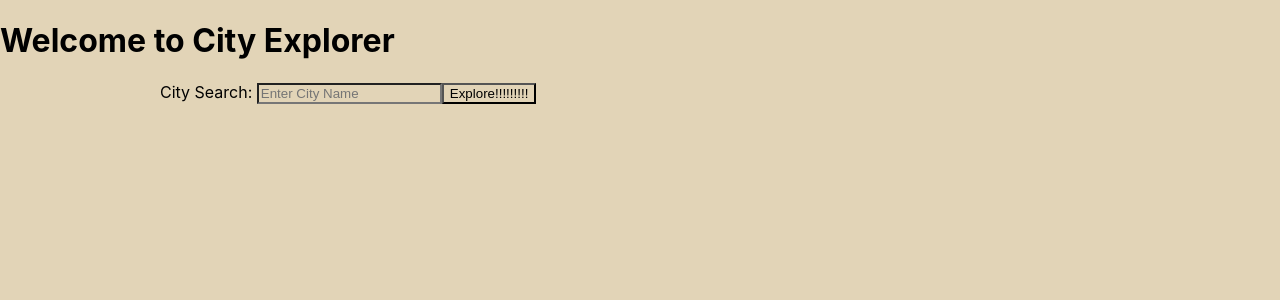
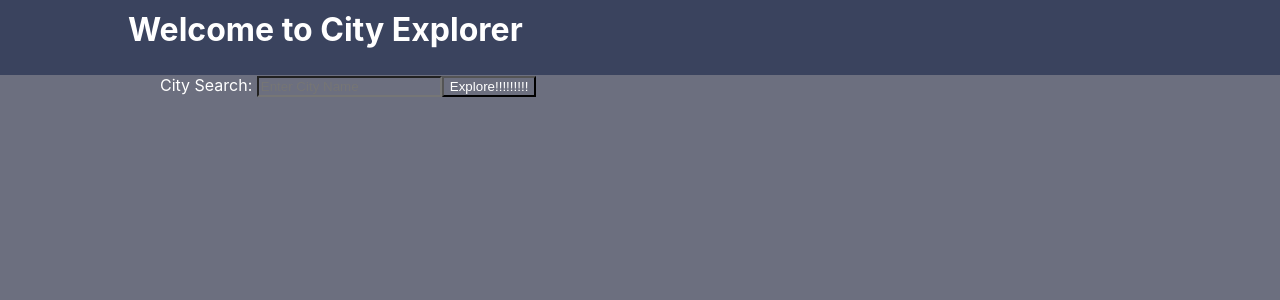
Before and after one commit to reichertc2/city-explorer, a React (Create React App) app: page / in a window 1280 px wide. Shown: the top 300 px of the page. Built offline with nearby package versions, Linux system fonts and the light colour scheme.

Commit message:
refactored to lab 09 storyboard requirements

```diff
--- a/src/App.css
+++ b/src/App.css
@@ -1,5 +1,8 @@
 * {
-  background-color: #e2d4b7;
+  background-color: #6C6F7F;
+  color:white;
+  box-sizing: border-box;
+
   /* color:#9c9583; */
 }
 
@@ -42,17 +45,31 @@
   }
 }
 
+header {
+  margin: 0px;
+  width: 100%;
+  height: 75px;
+  background-color: #3a435e;
+}
+
 main {
   margin: 0px auto;
   width: 960px;
   min-height: 500px;
-  background-color: #e2d4b7;
+  background-color: #6C6F7F;
   /* border: 1px solid red; */
 }
 
 section {
   width: 45%;
   display: inline-block;
+}
+
+h1 {
+  background-color: transparent;
+  margin: 0px 10%;
+  padding-top: 10px;
+  color: white;
 }
 
 h4 {
@@ -74,7 +91,7 @@ img {
   display: inline-block;
 }
 
-h5{
+h5 {
   display: inline-block;
   width: 45%;
 }
--- a/src/App.js
+++ b/src/App.js
@@ -1,16 +1,13 @@
 import './App.css';
 import React from 'react';
 import axios from 'axios';
-// import Form from './Components/Form.js'
+import Header from './Components/Header.js';
+import Form from './Components/Form.js'
 import CityName from './Components/CityName.js';
 import LatLon from './Components/LatLon.js';
 import Map from './Components/Map.js'
 import Weather from './Components/Weather.js';
 import ErrorBlock from './Components/ErrorBlock.js';
-import InputGroup from 'react-bootstrap/InputGroup';
-import FormControl from 'react-bootstrap/FormControl';
-import Button from 'react-bootstrap/Button';
-import { BrowserRouter as Router, Route, Switch } from "react-router-dom";
 import Movies from './Components/Movies';
 
 class App extends React.Component {
@@ -29,16 +26,31 @@ class App extends React.Component {
     }
   }
 
-  clearError = () => {
+  resetState = () =>{
     this.setState({
+      cityEntry: '',
+      locationQuery: {},
+      locationWeather: [],
+      mapURL: '',
       error: false,
       errorMessage: '',
-      cityEntry: ''
+      showWX: false,
+      moviesArray: [],
+      showMovie: false
     })
   }
 
-  assignLocation(value) {
-    this.setState({ cityEntry: value })
+  clearError = () => {
+    this.resetState();
+  }
+
+  assignLocation = (value) => {
+    // console.log(value, this.state);
+
+    this.setState({ cityEntry: value }, () => {
+      this.getLocation();
+    })
+
   }
 
   getLocation = async () => {
@@ -56,10 +68,10 @@ class App extends React.Component {
         lon: dataPull.data[0].lon,
         searchQuery: dataPull.data[0].display_name
       }
-      // let weatherAPI = await axios.get(`http://localhost:3001/weather?lat=${params.lat}&lon=${params.lon}&searchQuery=${this.state.cityEntry}`);
-      // let movieAPI = await axios.get(`http://localhost:3001/movies?searchQuery=${this.state.cityEntry}`)
-      let weatherAPI = await axios.get(`https://fierce-badlands-59125.herokuapp.com/weather?lat=${params.lat}&lon=${params.lon}&searchQuery=${this.state.cityEntry}`);
-      let movieAPI = await axios.get(`https://fierce-badlands-59125.herokuapp.com/movies?searchQuery=${this.state.cityEntry}`)
+      let weatherAPI = await axios.get(`http://localhost:3001/weather?lat=${params.lat}&lon=${params.lon}&searchQuery=${this.state.cityEntry}`);
+      let movieAPI = await axios.get(`http://localhost:3001/movies?searchQuery=${this.state.cityEntry}`)
+      // let weatherAPI = await axios.get(`https://fierce-badlands-59125.herokuapp.com/weather?lat=${params.lat}&lon=${params.lon}&searchQuery=${this.state.cityEntry}`);
+      // let movieAPI = await axios.get(`https://fierce-badlands-59125.herokuapp.com/movies?searchQuery=${this.state.cityEntry}`)
       // console.log(weatherAPI.data);
       // console.log(movieAPI);
       this.setState({
@@ -84,29 +96,16 @@ class App extends React.Component {
 
 
   render() {
-    // console.log('this is state', this.state.moviesArray);
+    // console.log('this is state', this.state.error);
     return (
       <>
-        <Router>
-          <h1>Welcome to City Explorer</h1>
+        <Header />
+
           <main>
-            <Switch>
-
-              {/* <Form
-          // getLocation={this.getLocation}
-          assignLocation={this.assignLocation}
-          getLocation={this.getLocation} /> */}
-              <Route exact path="/">
-                <InputGroup className="mb-3">
-                  <InputGroup.Text id="addon1" className="p3">City Search: </InputGroup.Text>
-                  <FormControl
-                    placeholder="Enter City Name"
-                    onChange={(event) => {
-                      event.preventDefault();
-                      this.setState({ cityEntry: event.target.value })
-                    }} />
-                  <Button variant="secondary" onClick={this.getLocation}>Explore!!!!!!!!!</Button>
-                </InputGroup>
+                <Form className="m-3 p-5"
+                  getLocation={this.getLocation}
+                  assignLocation={this.assignLocation}
+                  resetState={this.resetState}/>
 
                 {this.state.locationQuery.display_name && <div>
                   <CityName
@@ -116,21 +115,18 @@ class App extends React.Component {
                     lat={this.state.locationQuery.lat}
                     lon={this.state.locationQuery.lon}
                   />
-                  <section>
+
                     <Map
                       src={this.state.mapURL}
                       alt={this.state.locationQuery.display_name}
                     />
-                  </section>
-                  <section>
-                    {this.state.showWX && this.state.locationWeather.map((el) =>
+
+
+                    {this.state.showWX &&
                       <Weather
-                        locationWeatherDate={el.date}
-                        locationWeatherDescription={el.description}
-                        clearError={this.clearError}
-                        errorMessage={this.state.errorMessage}
-                        error={this.state.error} />)}
-                  </section>
+                        locationWeather={this.state.locationWeather}
+                         />
+                    }
                   <section>
 
                     {this.state.showMovie && this.state.moviesArray.map((el) =>
@@ -143,30 +139,15 @@ class App extends React.Component {
 
                   </section>
                 </div>}
-                {!(this.state.mapURL) &&
+                {(this.state.error) &&
                   <ErrorBlock
                     clearError={this.clearError}
                     errorMessage={this.state.errorMessage}
                     error={this.state.error} />
                 }
-              </Route>
-
-              <Route path="/weather" >
-                <Weather
-                  locationWeather={this.state.locationWeather}
-                  name={this.state.locationQuery.display_name}
-                  clearError={this.clearError}
-                  errorMessage={this.state.errorMessage}
-                  error={this.state.error} />
-              </Route>
-            </Switch>
-
-
 
           </main>
 
-
-        </Router>
       </>
     )
   };
--- a/src/Components/ErrorBlock.js
+++ b/src/Components/ErrorBlock.js
@@ -4,6 +4,7 @@ import Button from 'react-bootstrap/Button';
 class ErrorBlock extends React.Component {
 
     render() {
+        // console.log('this is state errorblock', this.props.error);
         return (
             <>
                 {this.props.error && <div>
--- a/src/Components/Form.js
+++ b/src/Components/Form.js
@@ -11,26 +11,34 @@ class Form extends React.Component {
         }
     }
 
-    handleChange(event) {
+    handleChange = (event) => {
         event.preventDefault();
         console.log(event);
-        this.setState({ cityEntry: event.target.value });
-        this.props.assignLocation(this.state.cityEntry);
+        this.props.resetState();
+        // this.addon1.value ="";
+        // this.setState({ cityEntry: event.target.value });
+        // let cityEntry = this.state.cityEntry;
+        this.props.assignLocation(event.target.value);
     }
     render() {
+        // console.log('this is state from form.js', this.state)
         return (
             <>
-                <InputGroup className="mb-3">
-                    <InputGroup.Text id="addon1" className="p3">City Search (From Form.js):</InputGroup.Text>
+                <InputGroup className="m-3 p-5">
+                    <InputGroup.Text id="addon1" className="p-3">City Search:  </InputGroup.Text>
                     <FormControl
                         placeholder="Enter City Name"
-                        onChange={this.handleChange}
+                        onChange={(event) => {
+                            event.preventDefault();
+                            this.setState({ cityEntry: event.target.value })
+                        }}
+                        value={this.state.value}
                     />
                     <Button
                         variant="secondary"
-                        onClick={this.props.getLocation}>Explore!!!!!!!!!</Button>
+                        value={this.state.cityEntry}
+                        onClick={this.handleChange}>Explore!!!!!!!!!</Button>
                 </InputGroup>
-                <h3>{this.state.cityEntry}</h3>
             </>
         )
     }
--- /dev/null
+++ b/src/Components/Header.js
@@ -0,0 +1,13 @@
+import React from "react";
+
+class Header extends React.Component {
+    render() {
+        return (
+            <header>
+                <h1>Welcome to City Explorer</h1>
+            </header>
+        )
+    }
+}
+
+export default Header;
--- a/src/Components/LatLon.js
+++ b/src/Components/LatLon.js
@@ -4,6 +4,7 @@ class LatLon extends React.Component{
     render(){
         return(
             <>
+            <h3>Coordinates: </h3>
              <h4>Latitude: {this.props.lat}</h4>
             <h4>Longitude: {this.props.lon}</h4>
             </>
--- a/src/Components/Map.js
+++ b/src/Components/Map.js
@@ -1,11 +1,12 @@
 import React from 'react';
 
-class Map extends React.Component{
-    render(){
-        return(
-            <>
-              <img src={this.props.src} alt={this.props.alt}></img>
-            </>
+class Map extends React.Component {
+    render() {
+        return (
+            <section>
+                <h3>City Map</h3>
+                <img src={this.props.src} alt={this.props.alt}></img>
+            </section>
         )
     }
 }
--- /dev/null
+++ b/src/Components/Movie.js
@@ -0,0 +1,23 @@
+import React from "react";
+import Card from "react-bootstrap/Card";
+
+class Movie extends React.Component{
+    render(){
+        return(
+            <>
+            <Card style={{ width: '45%' }} className="d-inline-block" >
+                    <Card.Img variant="top" src={this.props.movieImage} alt={this.props.movieTitle} />
+                    <Card.Body>
+                        <Card.Title>{this.props.movieTitle}</Card.Title>
+                        <Card.Text>
+                        {this.props.movieOverview}
+                        </Card.Text>
+                        {/* <Button variant="primary">Go somewhere</Button> */}
+                    </Card.Body>
+                </Card>
+            </>
+        )
+    }
+}
+
+export default Movie;
--- /dev/null
+++ b/src/Components/WeatherDay.js
@@ -0,0 +1,22 @@
+import React from "react";
+import Card from "react-bootstrap/Card";
+
+class WeatherDay extends React.Component {
+    render() {
+        // console.log('weatherDay.js props',this.props);
+        return (
+            <>
+                <Card className="border-1 border-dark" style={{ width: '18rem' }}>
+                    <Card.Body>
+                        <Card.Title className="text-center">Scheduled Forecast: {this.props.locationWeatherDate}</Card.Title>
+                        <Card.Text>
+                            {this.props.locationWeatherDescription}
+                        </Card.Text>
+                    </Card.Body>
+                </Card>
+            </>
+        )
+    }
+}
+
+export default WeatherDay;
```
Also changed, not shown: src/Components/Movies.js (+7 -16 lines), src/Components/Weather.js (+13 -20 lines), 1 other file (tests, documents, lock files or other folders).
